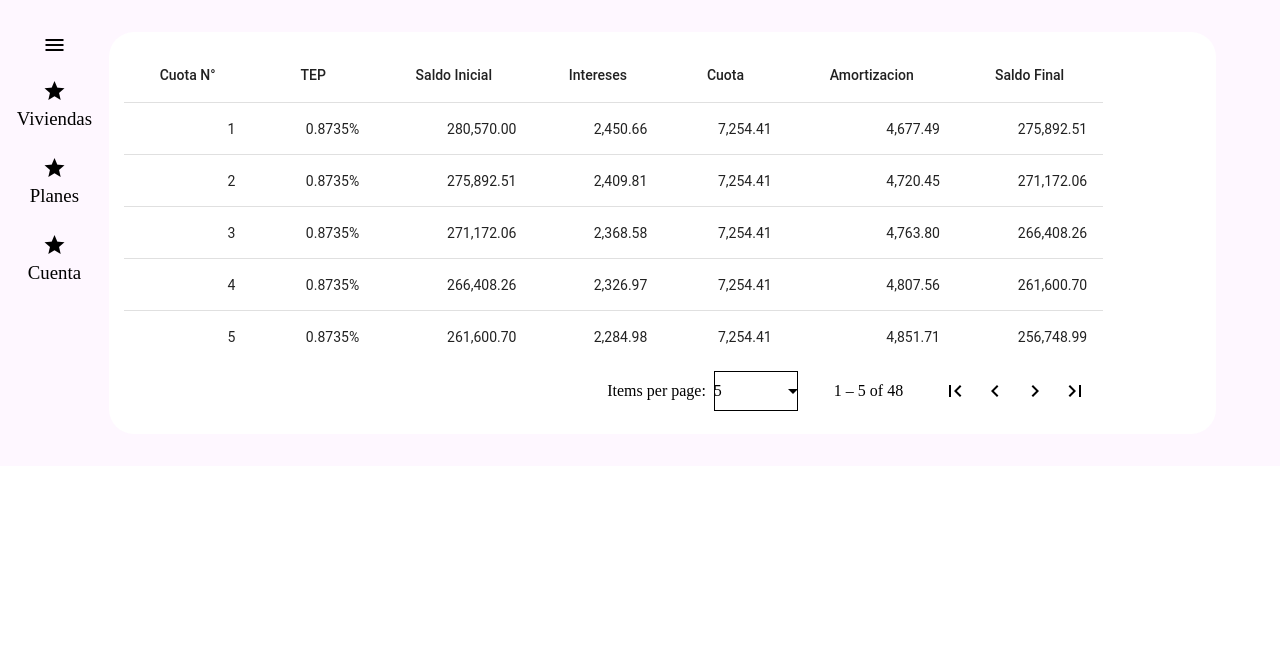
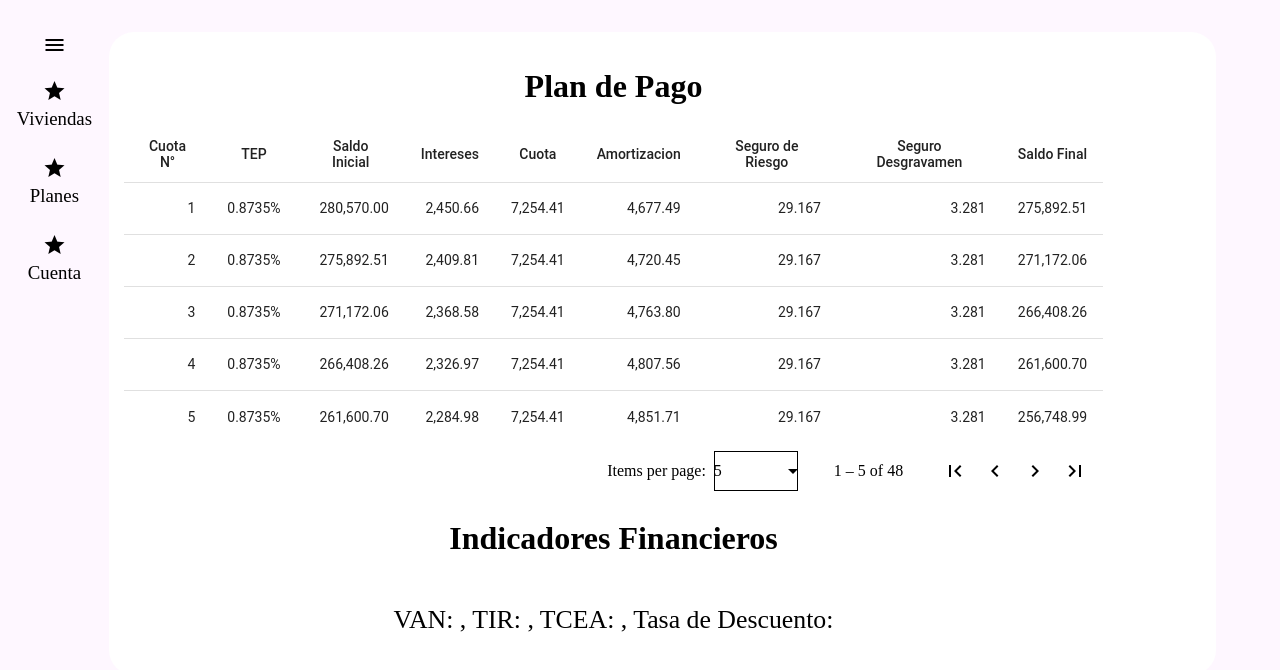
Before and after one commit to OscarRZ404/Finanzas_FrontEnd-pruebas-, an Angular app: page /mostrar/1 in a window 1280 px wide. Shown: the top 670 px of the page. Built offline with nearby package versions, Linux system fonts and the light colour scheme.

Commit message:
crear y mostrar plan casi listos

```diff
--- a/src/app/components/crear-plan-component/crear-plan-component.html
+++ b/src/app/components/crear-plan-component/crear-plan-component.html
@@ -110,7 +110,69 @@
 
                     <h1 class="formSectionTitle">Gastos Iniciales</h1>
 
+                    <div class="input-group">
+                        <label for="notarial">Costes Notariales</label>
+                        <input type="number" id="notarial" formControlName="notarial" step=".01" min="0" required>
+                    </div>
+
+                    <div class="input-group">
+                        <label for="registral">Costes Registrales</label>
+                        <input type="number" id="registral" formControlName="registral" step=".01" min="0" required>
+                    </div>
+
+                    <div class="input-group">
+                        <label for="tasacion">Tasacion</label>
+                        <input type="number" id="tasacion" formControlName="tasacion" step=".01" min="0" required>
+                    </div>
+
+                    <div class="input-group">
+                        <label for="estudio">Comisión de Estudio</label>
+                        <input type="number" id="estudio" formControlName="estudio" step=".01" min="0" required>
+                    </div>
+
+                    <div class="input-group">
+                        <label for="activacion">Comisión de Activación</label>
+                        <input type="number" id="activacion" formControlName="activacion" step=".01" min="0" required>
+                    </div>
+
                     <h1 class="formSectionTitle">Gastos Periódicos</h1>
+
+                    <div class="input-group">
+                        <label for="comisionPeriodica">Comisión Periódica</label>
+                        <input type="number" id="comisionPeriodica" formControlName="comisionPeriodica" step=".01" min="0" required>
+                    </div>
+
+                    <div class="input-group">
+                        <label for="portes">Portes</label>
+                        <input type="number" id="portes" formControlName="portes" step=".01" min="0" required>
+                    </div>
+
+                    <div class="input-group">
+                        <label for="administracion">Gastos de Administración</label>
+                        <input type="number" id="administracion" formControlName="administracion" step=".01" min="0" required>
+                    </div>
+
+                    <div class="input-group">
+                        <label for="desgravamen">Seguro Desgravamen (%)</label>
+                        <input type="number" id="desgravamen" formControlName="desgravamen" step=".01" min="0" required>
+                    </div>
+
+                    <div class="input-group">
+                        <label for="riesgo">Seguro de Riesgo</label>
+                        <input type="number" id="riesgo" formControlName="riesgo" step=".01" min="0" required>
+                    </div>
+
+                    <h1 class="formSectionTitle">Periodos de Gracia</h1>
+
+                    <div class="input-group">
+                        <label for="graciaTotal">Gracia Total (Meses)</label>
+                        <input type="number" id="graciaTotal" formControlName="graciaTotal" step="1" min="0" max="6" required>
+                    </div>
+
+                    <div class="input-group">
+                        <label for="graciaParcial">Gracia Parcial (Meses)</label>
+                        <input type="number" id="graciaParcial" formControlName="graciaParcial" step="1" min="0" max="6" required>
+                    </div>
 
                     <button (click)="crearPlan()" type="submit" class="login-button">Crear Plan</button>
                 </form>
--- a/src/app/components/crear-plan-component/crear-plan-component.ts
+++ b/src/app/components/crear-plan-component/crear-plan-component.ts
@@ -44,13 +44,28 @@ export class CrearPlanComponent {
   crearForm(){
     this.planForm = this.fb.group({
       tipoTasa: ['', Validators.required],
-      porcentajeTasa: ['', Validators.required],
+      porcentajeTasa: [0, Validators.required],
       plazoTasa: ['', Validators.required],
       capitalizacion: ['', Validators.required],
-      plazo: ['', Validators.required],
+      plazo: [10, Validators.required],
       fechaInicio: ['', Validators.required],
-      cuotaInicial: ['', Validators.required],
-      banco: ['', Validators.required]
+      cuotaInicial: [20, Validators.required],
+      banco: ['', Validators.required],
+
+      notarial: [0, Validators.required],
+      registral: [0, Validators.required],
+      tasacion: [0, Validators.required],
+      estudio: [0, Validators.required],
+      activacion: [0, Validators.required],
+
+      comisionPeriodica: [0, Validators.required],
+      portes: [0, Validators.required],
+      administracion: [0, Validators.required],
+      desgravamen: [0, Validators.required],
+      riesgo: [0, Validators.required],
+
+      graciaParcial: [0, Validators.required],
+      graciaTotal: [0, Validators.required]
     });
   }
 
--- a/src/app/components/mostrar-plan-component/mostrar-plan-component.css
+++ b/src/app/components/mostrar-plan-component/mostrar-plan-component.css
@@ -88,8 +88,14 @@ button{
     border: none;
 }
 
+h1{
+    text-align: center;
+}
+
 h3{
-    font-size: calc(15px + 1vw);
+    font-size: calc(13px + 1vw);
+    font-weight: 400;
+    text-align: center;
 }
 h4{
     font-size: calc(12px + .8vw);
--- a/src/app/components/mostrar-plan-component/mostrar-plan-component.html
+++ b/src/app/components/mostrar-plan-component/mostrar-plan-component.html
@@ -27,6 +27,7 @@
             </div>
         </div>
         <div class="content">
+            <h1>Plan de Pago</h1>
             <div>
                 <table mat-table [dataSource]="dataSource" class="table">
                     <ng-container matColumnDef="nCuota">
@@ -59,6 +60,16 @@
                         <td mat-cell *matCellDef="let cuota" class="column"> {{cuota.amortizacion | number:'1.2-2'}} </td>
                     </ng-container>
 
+                    <ng-container matColumnDef="riesgo">
+                        <th mat-header-cell *matHeaderCellDef class="columnName"> Seguro de Riesgo </th>
+                        <td mat-cell *matCellDef="let cuota" class="column"> {{cuota.seguroRiesgo | number:'1.2-3'}} </td>
+                    </ng-container>
+
+                    <ng-container matColumnDef="desgravamen">
+                        <th mat-header-cell *matHeaderCellDef class="columnName"> Seguro Desgravamen </th>
+                        <td mat-cell *matCellDef="let cuota" class="column"> {{cuota.seguroDesgravamen | number:'1.2-3'}} </td>
+                    </ng-container>
+
                     <ng-container matColumnDef="saldoFinal">
                         <th mat-header-cell *matHeaderCellDef class="columnName"> Saldo Final </th>
                         <td mat-cell *matCellDef="let cuota" class="column"> {{cuota.saldoFinal | number:'1.2-2'}} </td>
@@ -69,7 +80,8 @@
             </table>
             <mat-paginator [pageSizeOptions]="[5, 10, 25]" showFirstLastButtons aria-label="q"></mat-paginator>
             </div>
-
+            <h1>Indicadores Financieros</h1>
+            <h3>VAN: , TIR: , TCEA: , Tasa de Descuento: </h3>
         </div>
     </div>
 </div>
--- a/src/app/components/mostrar-plan-component/mostrar-plan-component.ts
+++ b/src/app/components/mostrar-plan-component/mostrar-plan-component.ts
@@ -21,7 +21,7 @@ export class MostrarPlanComponent {
   @ViewChild(MatPaginator) paginator!: MatPaginator;
 
 
-  displayedColumns: string[] = ['nCuota', 'TEM', 'saldoInicial', 'interes', 'cuota', 'amortizacion', 'saldoFinal'];
+  displayedColumns: string[] = ['nCuota', 'TEM', 'saldoInicial', 'interes', 'cuota', 'amortizacion', 'riesgo', 'desgravamen', 'saldoFinal'];
 
   menuDesplegado: boolean = true;
 
--- a/src/app/services/plan-service.ts
+++ b/src/app/services/plan-service.ts
@@ -58,8 +58,7 @@ export class PlanService {
       let ninteres = nsaldoInicial * ntem;
       let ncuota = nsaldoInicial * (ntem + nDesgravamen) / (1 - (1 + ntem + nDesgravamen)**-(nCuotas - i));
       let namortizacion = ncuota - ninteres - (nDesgravamen * nsaldoInicial);
-      nseguroRiesgo = nseguroRiesgo * plan.precioPropiedad / (nCuotas);
-      let nflujo = ncuota + nseguroRiesgo + ncomisionPeriodica + nportes + ngastosAdministracion;
+      let nflujo = ncuota + (nseguroRiesgo * plan.precioPropiedad / (nCuotas)) + ncomisionPeriodica + nportes + ngastosAdministracion;
       let nsaldoFinal = nsaldoInicial - namortizacion;
 
       let nuevaCuota: Cuota = {
@@ -75,8 +74,8 @@ export class PlanService {
         interes: Number(ninteres.toFixed(2)),
         cuota: Number(ncuota.toFixed(2)),
         amortizacion: Number(namortizacion.toFixed(2)),
-        seguroDesgravamen: nDesgravamen,
-        seguroRiesgo: nseguroRiesgo,
+        seguroDesgravamen: (nDesgravamen * plan.precioPropiedad / (nCuotas)),
+        seguroRiesgo: (nseguroRiesgo * plan.precioPropiedad / (nCuotas)),
         comision: ncomisionPeriodica,
         portes: nportes,
         gastosAdministrativos: ngastosAdministracion,
```
